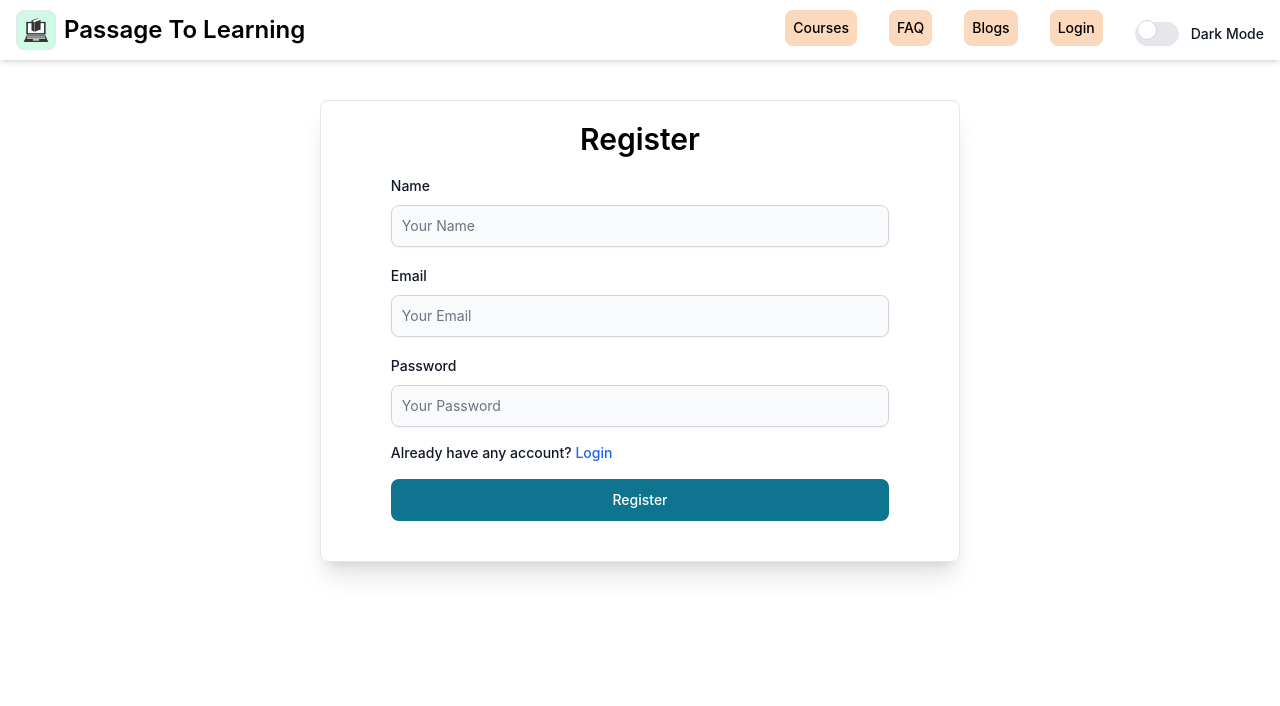
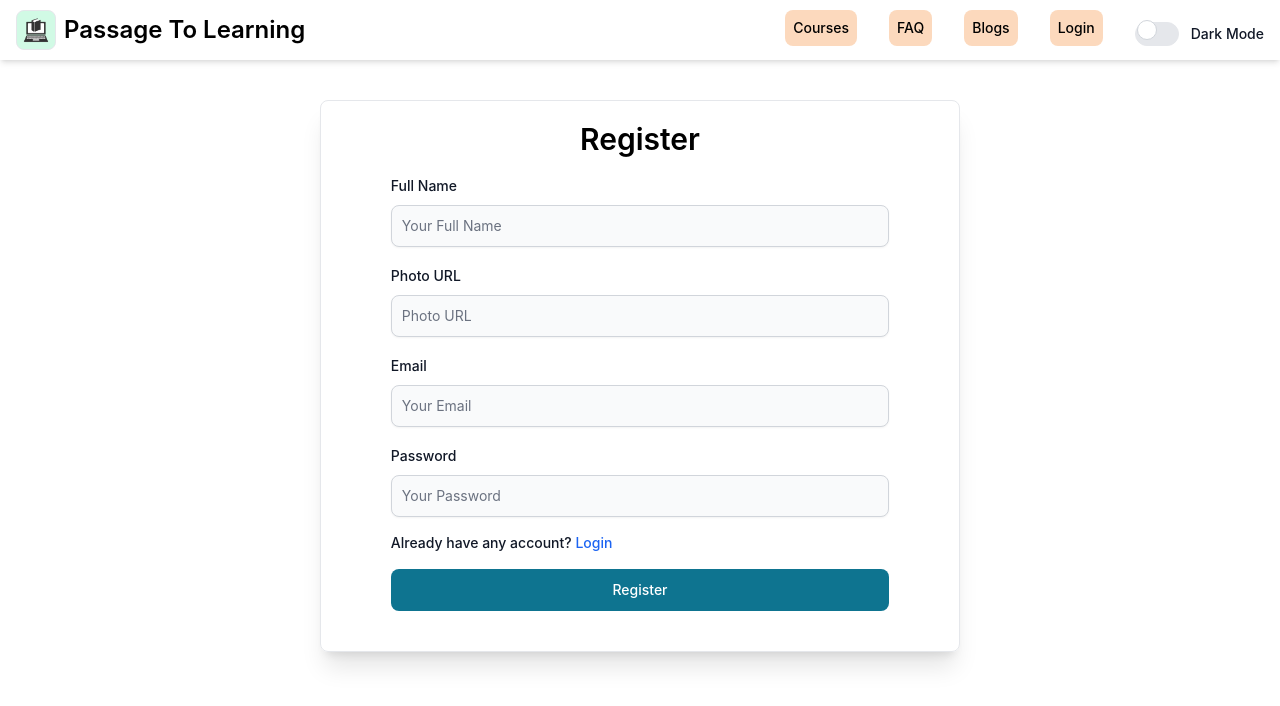
Before and after one commit to k-m-rahman/Passage-to-learning-client-side, a React (Create React App) app: page /register in a window 1280 px wide. Shown: the top 706 px of the page. Built offline with nearby package versions, Linux system fonts and the light colour scheme; no server answers.

Commit message:
added registration

```diff
--- a/src/pages/Login/Login.js
+++ b/src/pages/Login/Login.js
@@ -1,12 +1,12 @@
 import { Button, Label, TextInput } from "flowbite-react";
 import React, { useContext, useState } from "react";
-import { Link } from "react-router-dom";
+import { Link, useNavigate } from "react-router-dom";
 import { FaGoogle, FaGithub } from "react-icons/fa";
 import { GithubAuthProvider, GoogleAuthProvider } from "firebase/auth";
 import { AuthContext } from "../../contexts/AuthProvider";
 
 const Login = () => {
-  const { providerLogin } = useContext(AuthContext);
+  const { providerLogin, login } = useContext(AuthContext);
 
   const [error, setError] = useState("");
 
@@ -14,11 +14,14 @@ const Login = () => {
 
   const gitHubProvider = new GithubAuthProvider();
 
+  const navigate = useNavigate();
+
   const handleGoogleSignIn = () => {
     providerLogin(googleProvider)
       .then((result) => {
         const user = result.user;
         console.log(user);
+        navigate("/");
       })
       .catch((error) => {
         console.error(error);
@@ -31,6 +34,25 @@ const Login = () => {
       .then((result) => {
         const user = result.user;
         console.log(user);
+        navigate("/");
+      })
+      .catch((error) => {
+        console.error(error);
+        setError(error.message);
+      });
+  };
+
+  const handleSubmit = (event) => {
+    event.preventDefault();
+    const form = event.target;
+    const email = form.email.value;
+    const password = form.password.value;
+    login(email, password)
+      .then((result) => {
+        const user = result.user;
+        form.reset();
+        setError("");
+        navigate("/");
       })
       .catch((error) => {
         console.error(error);
@@ -43,7 +65,10 @@ const Login = () => {
       <div>
         <h3 className="text-3xl font-semibold mb-4">Login</h3>
       </div>
-      <form className="flex flex-col gap-4 text-left w-10/12 mx-auto">
+      <form
+        onSubmit={handleSubmit}
+        className="flex flex-col gap-4 text-left w-10/12 mx-auto"
+      >
         <div>
           <div className="mb-2 block">
             <Label htmlFor="email2" value="Email" />
@@ -51,6 +76,7 @@ const Login = () => {
           <TextInput
             id="email2"
             type="email"
+            name="email"
             placeholder="Your Email"
             required={true}
             shadow={true}
@@ -63,12 +89,13 @@ const Login = () => {
           <TextInput
             id="password2"
             type="password"
+            name="password"
             placeholder="Your Password"
             required={true}
             shadow={true}
           />
         </div>
-
+        {error && <p className="text-red-500 text-sm">{error}</p>}
         <div className="flex items-center gap-2">
           <Label>
             Don't have any account?{" "}
@@ -109,8 +136,6 @@ const Login = () => {
           <span>Github Sign In</span>
         </button>
       </div>
-
-      {error && <p className="text-red-500">{error}</p>}
     </div>
   );
 };
--- a/src/pages/Login/Register.js
+++ b/src/pages/Login/Register.js
@@ -1,24 +1,73 @@
 import { Button, Label, TextInput } from "flowbite-react";
-import React from "react";
-import { FaGithub, FaGoogle } from "react-icons/fa";
-import { Link } from "react-router-dom";
+import React, { useContext, useState } from "react";
+import { Link, useNavigate } from "react-router-dom";
+import { AuthContext } from "../../contexts/AuthProvider";
 
 const Register = () => {
+  const [error, setError] = useState("");
+  const { signUp, updateUserProfile, verifyEmail } = useContext(AuthContext);
+
+  const navigate = useNavigate();
+
+  const handleSubmit = (event) => {
+    event.preventDefault();
+    const form = event.target;
+    const name = form.name.value;
+    const photo = form.photo.value;
+    const email = form.email.value;
+    const password = form.password.value;
+    if (password.length < 6) {
+      setError("Password must be at least 6 characters");
+      return;
+    }
+    if (!/(?=.*?[#?!@$%^&*-])/.test(password)) {
+      setError("Password must have at least one special character");
+      return;
+    }
+
+    signUp(email, password)
+      .then((result) => {
+        const user = result.user;
+        form.reset();
+        setError("");
+        navigate("/");
+      })
+      .catch((error) => {
+        setError(error.message);
+        console.error(error);
+      });
+  };
   return (
     <div className="mx-5 md:w-1/2 md:mx-auto mt-10 border p-5 pb-10 rounded-lg shadow-xl mb-10">
       <div>
         <h3 className="text-3xl font-semibold mb-4">Register</h3>
       </div>
-      <form className="flex flex-col gap-4 text-left w-10/12 mx-auto">
+      <form
+        onSubmit={handleSubmit}
+        className="flex flex-col gap-4 text-left w-10/12 mx-auto"
+      >
         <div>
           <div className="mb-2 block">
-            <Label htmlFor="name" value="Name" />
+            <Label htmlFor="name" value="Full Name" />
           </div>
           <TextInput
             id="name"
             type="text"
-            placeholder="Your Name"
+            placeholder="Your Full Name"
+            name="name"
             required={true}
+            shadow={true}
+          />
+        </div>
+        <div>
+          <div className="mb-2 block">
+            <Label htmlFor="photo" value="Photo URL" />
+          </div>
+          <TextInput
+            id="photo"
+            type="text"
+            placeholder="Photo URL"
+            name="photo"
             shadow={true}
           />
         </div>
@@ -30,6 +79,7 @@ const Register = () => {
             id="email"
             type="email"
             placeholder="Your Email"
+            name="email"
             required={true}
             shadow={true}
           />
@@ -42,11 +92,12 @@ const Register = () => {
             id="password2"
             type="password"
             placeholder="Your Password"
+            name="password"
             required={true}
             shadow={true}
           />
         </div>
-
+        {error && <p className="text-red-500 text-sm">{error}</p>}
         <div className="flex items-center gap-2">
           <Label htmlFor="agree">
             Already have any account?{" "}
--- a/src/pages/Shared/Navbar/Navbar.js
+++ b/src/pages/Shared/Navbar/Navbar.js
@@ -3,13 +3,11 @@ import React, { useContext, useState } from "react";
 import { Link, NavLink } from "react-router-dom";
 import logo from "../../../assets/logo.png";
 import { AuthContext } from "../../../contexts/AuthProvider";
-import { FaUserCircle } from "react-icons/fa";
 
 const NavBar = () => {
   const { user, logout } = useContext(AuthContext);
   const [theme, setTheme] = useState(false);
 
-  console.log(user);
   const themeChanger = () => {
     setTheme(!theme);
   };
@@ -74,17 +72,7 @@ const NavBar = () => {
                 arrowIcon={false}
                 inline={true}
                 label={
-                  <Avatar
-                    alt="User settings"
-                    img={
-                      user.photoURL ? (
-                        user?.photoURL
-                      ) : (
-                        <FaUserCircle></FaUserCircle>
-                      )
-                    }
-                    rounded={true}
-                  />
+                  <Avatar alt="User " img={user?.photoURL} rounded={true} />
                 }
               >
                 <Dropdown.Header>
```
